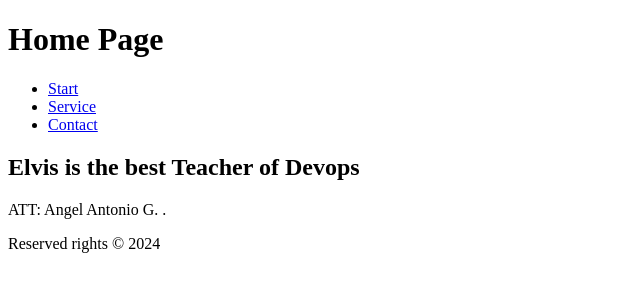
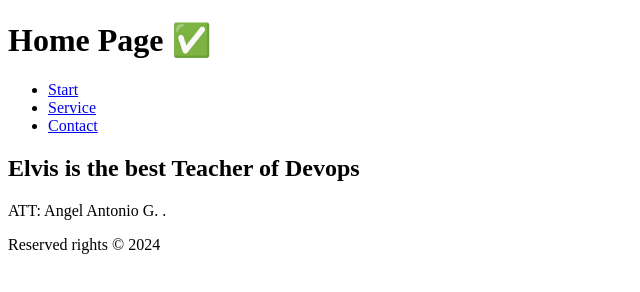
Before and after one commit to AngelGomera0917/Paginaweb.github.io, a plain HTML site: page index.html in a window 1280 px wide. Shown: the whole page, without its empty margins (0-640 px from the left). Drawn offline with Linux system fonts and the light colour scheme.

```diff
--- a/index.html
+++ b/index.html
@@ -8,7 +8,7 @@
 <body>
 
     <header>
-        <h1>Home Page </h1>
+        <h1>Home Page ✅ </h1>
     </header>
 
     <nav>
```
